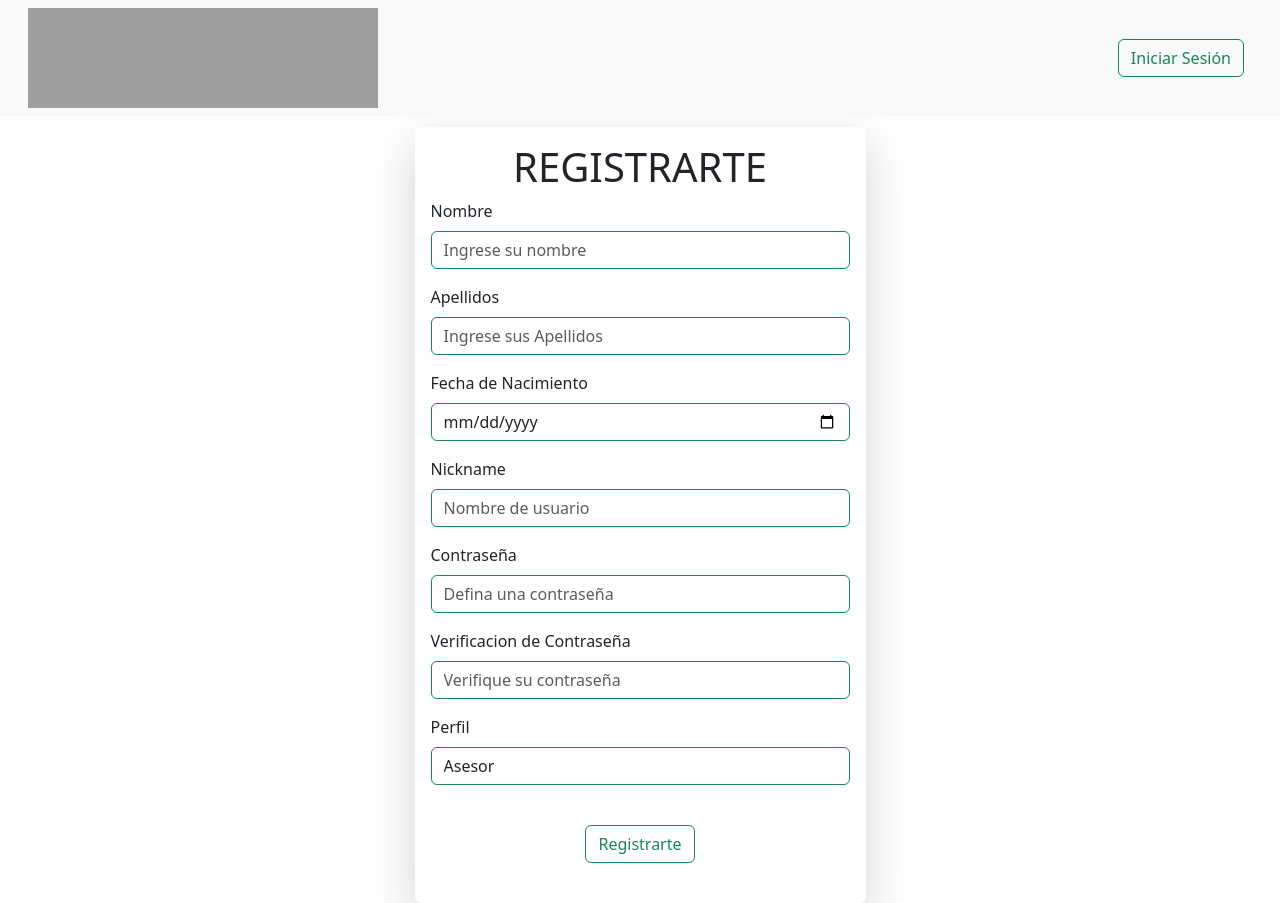
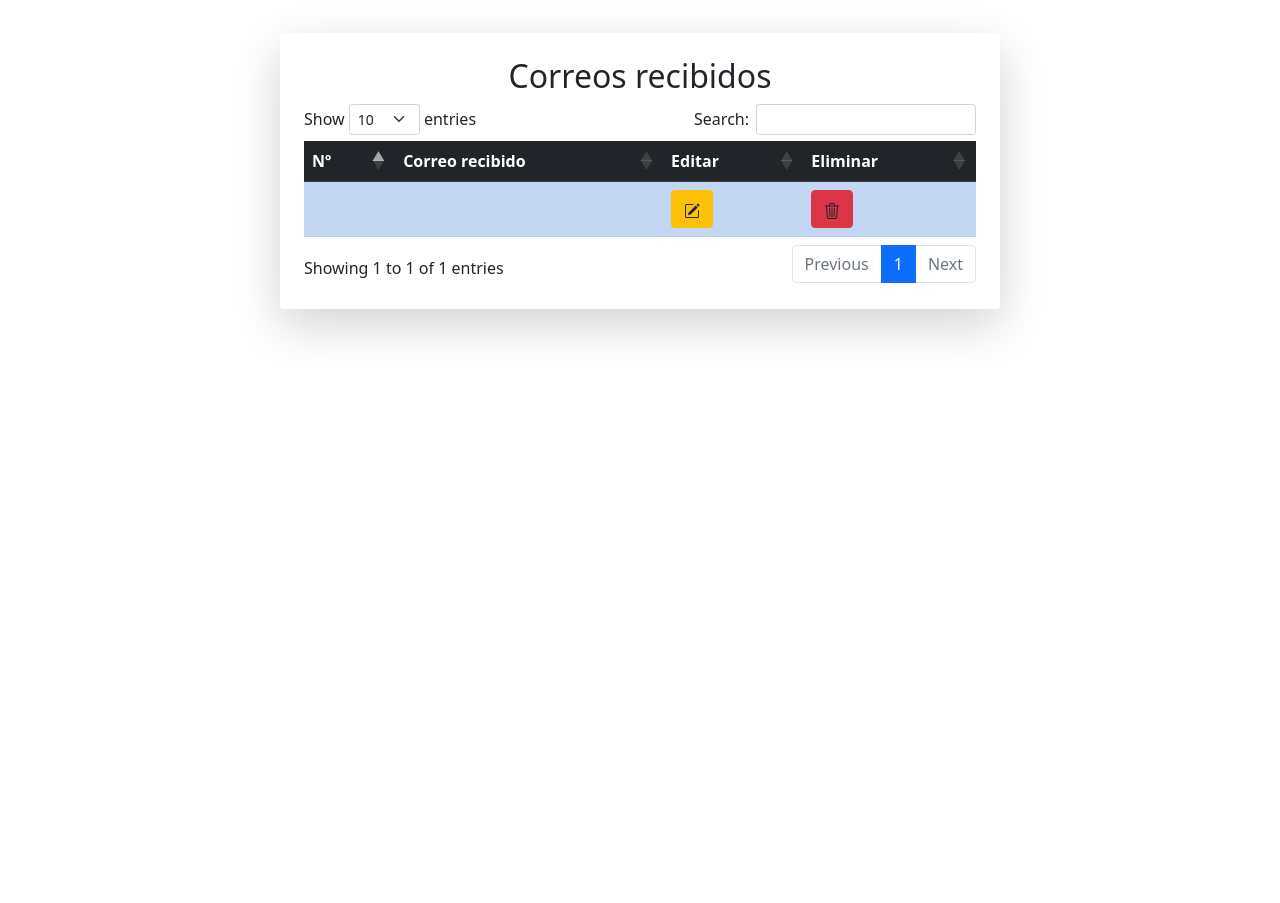
Before and after one commit to victoriacruz23/CORTESIASPARALAVIVIENDA1, a PHP site: page /ejemplos.html in a window 1280 px wide. After the commit the page ends 338 px from the top, so only its background shows below. Run offline with PHP 8.4, Linux system fonts and the light colour scheme; lists and menus that the app fills with data are empty; some libraries are stand-ins or nearby versions; grey boxes are pictures that could not be loaded.

Commit message:
cambio de registro

```diff
--- a/RegistroUser.php
+++ b/RegistroUser.php
@@ -96,13 +96,15 @@
                                     <div class="col-12">
                                         <label for="perfil" class="form-label">Perfil</label>
                                         <select class="form-select" name="perfil" id="perfil" aria-label="Default select example">
-                                            <option selected>Selecciona una perfil</option>
+                                            <option selected disabled>Selecciona un perfil</option>
                                             <option value="1">Asesor</option>
                                             <option value="2">Gerente General</option>
                                             <option value="3">Dirección General</option>
                                             <option value="4">Área de TI</option>
                                         </select>
+                                        <div id="mensaje_perfil" class="invalid-feedback d-none">Selecciona un perfil válido.</div>
                                     </div>
+
                                     <div class="col-12">
                                         <div class="form-check">
                                             <input class="form-check-input" name="terms" type="checkbox" value="" id="acceptTerms" required>
--- a/ejemplos.html
+++ b/ejemplos.html
@@ -1,3 +1,7 @@
+<?php
+require_once('../user/index.php');
+require_once('../user/menu.php');
+?>
 <!DOCTYPE html>
 <html lang="en">
 
@@ -5,89 +9,84 @@
     <meta charset="UTF-8">
     <meta http-equiv="X-UA-Compatible" content="IE=edge">
     <meta name="viewport" content="width=device-width, initial-scale=1.0">
-    <title>Registro usuario</title>
-    <link href="https://cdn.jsdelivr.net/npm/bootstrap@5.3.0/dist/css/bootstrap.min.css" rel="stylesheet" integrity="sha384-9ndCyUaIbzAi2FUVXJi0CjmCapSmO7SnpJef0486qhLnuZ2cdeRhO02iuK6FUUVM" crossorigin="anonymous">
+    <title>Eliminar Usuario</title>
+    <!-- CSS only -->
+    <link href="https://cdn.jsdelivr.net/npm/bootstrap@5.2.0-beta1/dist/css/bootstrap.min.css" rel="stylesheet"
+        integrity="sha384-0evHe/X+R7YkIZDRvuzKMRqM+OrBnVFBL6DOitfPri4tjfHxaWutUpFmBp4vmVor" crossorigin="anonymous">
+    <link rel="stylesheet" href="../sweetalert/dist/sweetalert2.min.css">
+    <link rel="stylesheet" href="https://cdnjs.cloudflare.com/ajax/libs/twitter-bootstrap/5.1.3/css/bootstrap.min.css">
+    <link rel="stylesheet" href="https://cdn.datatables.net/1.12.1/css/dataTables.bootstrap5.min.css">
 </head>
-<style>
-    .boton {
-        display: inline-block;
-        padding: 10px 20px;
-        color: #fff;
-        text-decoration: none;
-        border-radius: 4px;
-    }
-</style>
 
 <body>
-    <nav class="navbar navbar-expand-lg bg-body-tertiary" data-bs-theme="white">
-        <div class="container-fluid">
-            <img class="mx-3" width="350px" height="100px" src="https://www.planvivienda.com.mx/img/logo01.png" alt>
-            <!-- crear cuenta -->
-            <a href="index.php" class="mx-4 btn btn-outline-success" onclick="miFuncion()">Iniciar Sesión</a>
-        </div>
-        <!-- <button class="mx-4 btn btn-outline-success" type="submit">Registrarte</button> -->
-        </div>
-        </div>
-    </nav>
     <div class="container">
-        <div class="row" style="justify-content: center; margin-top:1%;">
-            <div class="col-sm-9 col-md-5 col-lg-5 col-xl-5 ">
-                <form action="databases/RegistroUsuario.php" class="bg-muted bg-opacity-88 shadow-lg p-3 mb-8 bg-body rounded" method="POST">
-                    <center>
-                    </center>
-                    <h1 class="text-center text-uppercase">Registrarte</h1>
-                    <div class="form-group mb-4">
+        <div class="row" style="justify-content: center;">
+            <div class="col-8" style="margin-top:3%;">
+                <div class="table-responsive bg-white shadow-lg rounded p-4">
+                    <h2 class="text-center mb-2">Correos recibidos</h2>
+                    <?php
+                    require_once('modal.php');
+                    ?>
 
-                        <div class="mb-3">
-                            <label for="usuario" class="form-label ">Nombre</label>
-                            <input type="text" class="form-control border border-success" name="usuario" id="usuario" aria-describedby="usuarioHelp" placeholder="Ingrese su nombre" required>
-                        </div>
-                        <div class="mb-3">
-                            <label for="apellidos" class="form-label">Apellidos</label>
-                            <input type="text" class="form-control border border-success" name="apellidos" id="apellidos" placeholder="Ingrese sus Apellidos" required>
-                        </div>
-                        <div class="mb-3">
-                            <label for="fecha" class="form-label">Fecha de Nacimiento</label>
-                            <input type="date" class="form-control border border-success" name="fecha" id="fecha" required>
-                        </div>
 
-                        <div class="mb-3">
-                            <label for="nameusuario" class="form-label">Nickname</label>
-                            <input type="text" class="form-control border border-success" name="nameusuario" id="nameusuario" placeholder="Nombre de usuario" required>
-                        </div>
-                        <div class="mb-3">
-                            <label for="password" class="form-label">Contraseña</label>
-                            <input type="password" class="form-control border border-success" name="password" id="password" aria-describedby="usuarioHelp" placeholder="Defina una contraseña" required>
-                        </div>
-                        <div class="mb-3">
-                            <label for="verifica" class="form-label">Verificacion de Contraseña</label>
-                            <input type="password" class="form-control border border-success" name=" verifica" id="verifica" aria-describedby="usuarioHelp" placeholder="Verifique su contraseña" required>
-                        </div>
-                        <div class="mb-3">
-                            <label for="perfil" class="form-label">Perfil</label>
-                            <select class="form-control border border-success" name="perfil" id="perfil" aria-describedby="usuarioHelp" placeholder="Selecciona tu perfil" required>
-                            <option value="1">Asesor</option>
-                            <option value="2">Gerente General</option>
-                            <option value="3">Dirección General</option>
-                            <option value="4">Área de TI</option>
-                        </select><br>
-                        </div>
+                    <table id="example" class="table table-striped table-hover" style="width:100%">
+                        <thead class="table-dark">
+                            <tr>
+                                <th scope="col">Nº</th>
+                                <th scope="col">Correo recibido</th>
+                                <th scope="col">Editar</th>
+                                <th scope="col">Eliminar</th>
+                            </tr>
+                        </thead>
 
-                        <center>
-                            <button type="submit" class="btn btn-outline-success">Registrarte</button>
-                        </center>
-                </form>
-                <!-- crear cuenta -->
-
+                        <tbody class="table-primary">
+                            <?php
+                            $i = 1;
+                            ?>
+                            <tr>
+                                <th scope="row"><?php echo $i++; ?></th>
+                                <th></th>
+                                <div style="justify-content: center;">
+                                    <td><a class="text-dark text-center btn btn-warning"><svg
+                                                xmlns="http://www.w3.org/2000/svg" width="16" height="16"
+                                                fill="currentColor" class="bi bi-pencil-square" viewBox="0 0 16 16">
+                                                <path
+                                                    d="M15.502 1.94a.5.5 0 0 1 0 .706L14.459 3.69l-2-2L13.502.646a.5.5 0 0 1 .707 0l1.293 1.293zm-1.75 2.456-2-2L4.939 9.21a.5.5 0 0 0-.121.196l-.805 2.414a.25.25 0 0 0 .316.316l2.414-.805a.5.5 0 0 0 .196-.12l6.813-6.814z" />
+                                                <path fill-rule="evenodd"
+                                                    d="M1 13.5A1.5 1.5 0 0 0 2.5 15h11a1.5 1.5 0 0 0 1.5-1.5v-6a.5.5 0 0 0-1 0v6a.5.5 0 0 1-.5.5h-11a.5.5 0 0 1-.5-.5v-11a.5.5 0 0 1 .5-.5H9a.5.5 0 0 0 0-1H2.5A1.5 1.5 0 0 0 1 2.5v11z" />
+                                            </svg></a></td>
+                                    <td><a class="text-dark text-center btn btn-danger"><svg
+                                                xmlns="http://www.w3.org/2000/svg" width="16" height="16"
+                                                fill="currentColor" class="bi bi-trash3" viewBox="0 0 16 16">
+                                                <path
+                                                    d="M6.5 1h3a.5.5 0 0 1 .5.5v1H6v-1a.5.5 0 0 1 .5-.5ZM11 2.5v-1A1.5 1.5 0 0 0 9.5 0h-3A1.5 1.5 0 0 0 5 1.5v1H2.506a.58.58 0 0 0-.01 0H1.5a.5.5 0 0 0 0 1h.538l.853 10.66A2 2 0 0 0 4.885 16h6.23a2 2 0 0 0 1.994-1.84l.853-10.66h.538a.5.5 0 0 0 0-1h-.995a.59.59 0 0 0-.01 0H11Zm1.958 1-.846 10.58a1 1 0 0 1-.997.92h-6.23a1 1 0 0 1-.997-.92L3.042 3.5h9.916Zm-7.487 1a.5.5 0 0 1 .528.47l.5 8.5a.5.5 0 0 1-.998.06L5 5.03a.5.5 0 0 1 .47-.53Zm5.058 0a.5.5 0 0 1 .47.53l-.5 8.5a.5.5 0 1 1-.998-.06l.5-8.5a.5.5 0 0 1 .528-.47ZM8 4.5a.5.5 0 0 1 .5.5v8.5a.5.5 0 0 1-1 0V5a.5.5 0 0 1 .5-.5Z" />
+                                            </svg></a></td>
+                                </div>
+                            </tr>
+                        </tbody>
+                    </table>
+                </div>
             </div>
         </div>
     </div>
-    <!-- scripts  -->
+    <!-- JavaScript Bundle with Popper -->
+    <script src="https://cdn.jsdelivr.net/npm/bootstrap@5.2.0-beta1/dist/js/bootstrap.bundle.min.js"
+        integrity="sha384-pprn3073KE6tl6bjs2QrFaJGz5/SUsLqktiwsUTF55Jfv3qYSDhgCecCxMW52nD2" crossorigin="anonymous">
+    </script>
+    <script src="../sweetalert/dist/sweetalert2.all.min.js"></script>
+    <script src="https://code.jquery.com/jquery-3.5.1.js"></script>
+    <script src="https://cdn.datatables.net/1.12.1/js/jquery.dataTables.min.js"></script>
+    <script src="https://cdn.datatables.net/1.12.1/js/dataTables.bootstrap5.min.js"></script>
+    <script>
+        $(document).ready(function () {
+            $('#example').DataTable({
+                language: {
+                    url: 'https://cdn.datatables.net/plug-ins/1.12.1/i18n/es-MX.json'
+                }
+            });
+        });
+    </script>
 
-
-    <script src="https://cdn.jsdelivr.net/npm/bootstrap@5.3.0/dist/js/bootstrap.bundle.min.js" integrity="sha384-geWF76RCwLtnZ8qwWowPQNguL3RmwHVBC9FhGdlKrxdiJJigb/j/68SIy3Te4Bkz" crossorigin="anonymous">
-    </script>
-    </script>
 </body>
 
 </html>
```
Also changed, not shown: asesor/index.php (deleted, +0 -92 lines), asesorc/index.php (added, +81 -0 lines), databases/RegistroUsuario.php (+21 -40 lines), databases/login.php (+11 -1 lines), js/login.js (+21 -11 lines), js/registro.js (+24 -6 lines), paginas/head1.php (added, +22 -0 lines), .htaccess, area_de_tic/inicio.php (renamed from area_de_ti/index.php), asesorc/modal.php (renamed from asesor/modal.php), asesorc/solicitud.php (renamed from asesor/solicitud.php), direccionc/inicio.php (renamed from direccion/index.php), gerentec/inicio.php (renamed from gerente/index.php).
